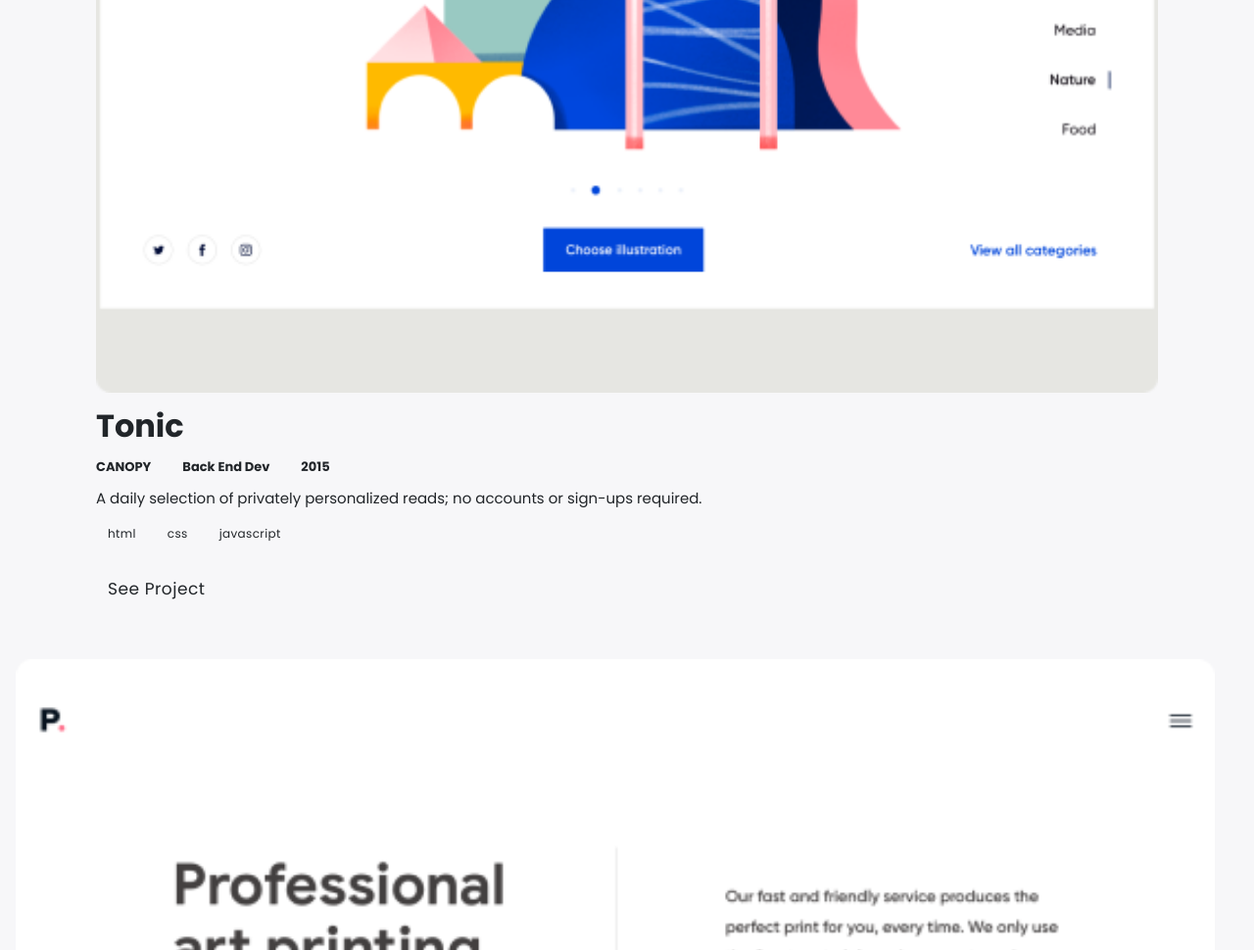
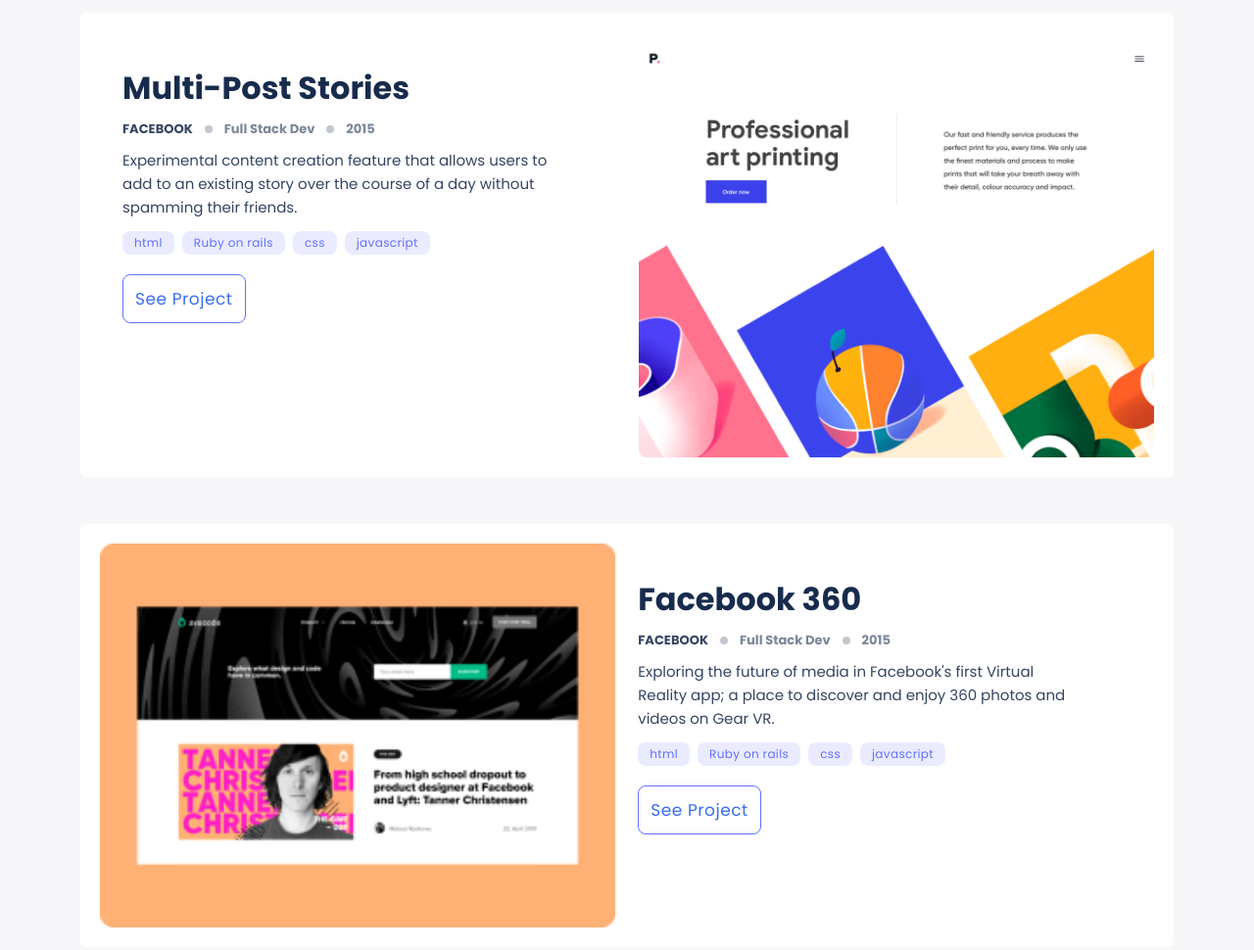
Before and after one commit to Ashnaali3255/Bootstrap, a plain HTML site: page index.html in a window 1280 px wide. Shown: the part 1480-2450 px from the top of the page at 98% size. Drawn offline with nearby package versions, Linux system fonts and the light colour scheme.

Commit message:
complete works section

```diff
--- a/index.html
+++ b/index.html
@@ -1,18 +1,25 @@
 <!DOCTYPE html>
 <html lang="en">
-
   <head>
     <meta charset="UTF-8" />
     <meta http-equiv="X-UA-Compatible" content="IE=edge" />
     <meta name="viewport" content="width=device-width, initial-scale=1.0" />
     <title>Bootstrap</title>
-    <link rel="stylesheet" href="https://cdnjs.cloudflare.com/ajax/libs/bootstrap/5.2.3/css/bootstrap.min.css"
+    <link
+      rel="stylesheet"
+      href="https://cdnjs.cloudflare.com/ajax/libs/bootstrap/5.2.3/css/bootstrap.min.css"
       integrity="sha512-SbiR/eusphKoMVVXysTKG/7VseWii+Y3FdHrt0EpKgpToZeemhqHeZeLWLhJutz/2ut2Vw1uQEj2MbRF+TVBUA=="
-        crossorigin="anonymous" referrerpolicy="no-referrer" />
+      crossorigin="anonymous"
+      referrerpolicy="no-referrer"
+    />
 
-    <link rel="stylesheet" href="https://cdnjs.cloudflare.com/ajax/libs/font-awesome/6.2.1/css/all.min.css"
+    <link
+      rel="stylesheet"
+      href="https://cdnjs.cloudflare.com/ajax/libs/font-awesome/6.2.1/css/all.min.css"
       integrity="sha512-MV7K8+y+gLIBoVD59lQIYicR65iaqukzvf/nwasF0nqhPay5w/9lJmVM2hMDcnK1OnMGCdVK+iQrJ7lzPJQd1w=="
-        crossorigin="anonymous" referrerpolicy="no-referrer" />
+      crossorigin="anonymous"
+      referrerpolicy="no-referrer"
+    />
 
     <link rel="stylesheet" href="./style.css" />
   </head>
@@ -21,12 +28,21 @@
     <nav class="navbar navbar-expand-lg navbar-light sticky-top">
       <div class="container">
         <a class="navbar-brand" href="#">My Logo</a>
-            <button class="navbar-toggler" type="button" data-bs-toggle="collapse"
-                data-bs-target="#navbarSupportedContent" aria-controls="navbarSupportedContent" aria-expanded="false"
-                aria-label="Toggle navigation">
+        <button
+          class="navbar-toggler"
+          type="button"
+          data-bs-toggle="collapse"
+          data-bs-target="#navbarSupportedContent"
+          aria-controls="navbarSupportedContent"
+          aria-expanded="false"
+          aria-label="Toggle navigation"
+        >
           <i class="fa-solid fa-bars"></i>
         </button>
-            <div class="collapse navbar-collapse justify-content-end" id="navbarSupportedContent">
+        <div
+          class="collapse navbar-collapse justify-content-end"
+          id="navbarSupportedContent"
+        >
           <ul class="navbar-nav mb-2 mb-lg-0">
             <li class="nav-item">
               <a class="nav-link" aria-current="page" href="#">Portfolio</a>
@@ -90,14 +106,18 @@
       </div>
     </section>
     <section id="work-section">
+      <div class="container">
         <div class="row">
-            <div class="col-12">
-                <div class="container">
-                    <div class="card-work">
+          <div class="col-12 mb-5">
+            <div class="card-work card">
               <div class="image-container">
-                            <img src="./assets/images/nature-bg.png " width="100%" alt="nature-bg" />
+                <img
+                  src="./assets/images/nature-bg.png "
+                  width="100%"
+                  alt="nature-bg"
+                />
               </div>
-                        <div class="card-content">
+              <div class="card-content card-body">
                 <h2 class="project-title">Tonic</h2>
                 <div class="project-additional-info">
                   <h5>CANOPY</h5>
@@ -107,8 +127,8 @@
                   <p><time datetime="2015">2015</time></p>
                 </div>
                 <p class="project-description">
-                                A daily selection of privately personalized reads; no accounts or
-                                sign-ups required.
+                  A daily selection of privately personalized reads; no accounts
+                  or sign-ups required.
                 </p>
                 <ul class="project-tags">
                   <li>html</li>
@@ -119,14 +139,17 @@
               </div>
             </div>
           </div>
+
+          <div class="col-12 mb-5">
+            <div class="card-work card">
+              <div class="image-container">
+                <img
+                  src="./assets/images/professional-printing.png"
+                  width="100%"
+                  alt="professional-printing"
+                />
               </div>
-            <div class="row">
-                <div class="col-12">
-            <div class="card-work">
-                <div class="image-container">
-                    <img src="./assets/images/professional-printing.png" width="100%" alt="professional-printing" />
-                </div>
-                <div class="card-content">
+              <div class="card-content card-body">
                 <h2 class="project-title">Multi-Post Stories</h2>
                 <div class="project-additional-info">
                   <h5>FACEBOOK</h5>
@@ -136,9 +159,9 @@
                   <p><time datetime="2015">2015</time></p>
                 </div>
                 <p class="project-description">
-                        Experimental content creation feature that allows users to add to
-                        an existing story over the course of a day without spamming their
-                        friends.
+                  Experimental content creation feature that allows users to add
+                  to an existing story over the course of a day without spamming
+                  their friends.
                 </p>
                 <ul class="project-tags">
                   <li>html</li>
@@ -150,14 +173,17 @@
               </div>
             </div>
           </div>
+
+          <div class="col-12 mb-5">
+            <div class="card-work card">
+              <div class="image-container">
+                <img
+                  src="./assets/images/project-1.png"
+                  width="100%"
+                  alt="project-1"
+                />
               </div>
-    <div class="row">
-        <div class="col-12">
-            <div class="card-work">
-                <div class="image-container">
-                    <img src="./assets/images/project-1.png" width="100%" alt="project-1" />
-                </div>
-                <div class="card-content">
+              <div class="card-content card-body">
                 <h2 class="project-title">Facebook 360</h2>
                 <div class="project-additional-info">
                   <h5>FACEBOOK</h5>
@@ -167,9 +193,9 @@
                   <p><time datetime="2015">2015</time></p>
                 </div>
                 <p class="project-description">
-                        Exploring the future of media in Facebook's first Virtual Reality
-                        app; a place to discover and enjoy 360 photos and videos on Gear
-                        VR.
+                  Exploring the future of media in Facebook's first Virtual
+                  Reality app; a place to discover and enjoy 360 photos and
+                  videos on Gear VR.
                 </p>
                 <ul class="project-tags">
                   <li>html</li>
@@ -181,14 +207,17 @@
               </div>
             </div>
           </div>
+
+          <div class="col-12 mb-5">
+            <div class="card-work card">
+              <div class="image-container">
+                <img
+                  src="./assets/images/project-2.png"
+                  width="100%"
+                  alt="project-2"
+                />
               </div>
-    <div class="row">
-        <div class="col-12">
-            <div class="card-work">
-                <div class="image-container">
-                    <img src="./assets/images/project-2.png" width="100%" alt="project-2" />
-                </div>
-                <div class="card-content">
+              <div class="card-content card-body">
                 <h2 class="project-title">Uber Navigation</h2>
                 <div class="project-additional-info">
                   <h5>Uber</h5>
@@ -198,8 +227,8 @@
                   <p><time datetime="2015">2018</time></p>
                 </div>
                 <p class="project-description">
-                        A smart assistant to make driving more safe, efficient, and fun by
-                        unlocking your most expensive computer: your car.
+                  A smart assistant to make driving more safe, efficient, and
+                  fun by unlocking your most expensive computer: your car.
                 </p>
                 <ul class="project-tags">
                   <li>html</li>
@@ -215,16 +244,23 @@
       </div>
     </section>
 
-
-    <script src="https://cdnjs.cloudflare.com/ajax/libs/jquery/3.6.3/jquery.min.js"
+    <script
+      src="https://cdnjs.cloudflare.com/ajax/libs/jquery/3.6.3/jquery.min.js"
       integrity="sha512-STof4xm1wgkfm7heWqFJVn58Hm3EtS31XFaagaa8VMReCXAkQnJZ+jEy8PCC/iT18dFy95WcExNHFTqLyp72eQ=="
-        crossorigin="anonymous" referrerpolicy="no-referrer"></script>
-    <script src="https://cdnjs.cloudflare.com/ajax/libs/popper.js/2.11.6/umd/popper.min.js"
+      crossorigin="anonymous"
+      referrerpolicy="no-referrer"
+    ></script>
+    <script
+      src="https://cdnjs.cloudflare.com/ajax/libs/popper.js/2.11.6/umd/popper.min.js"
       integrity="sha512-6UofPqm0QupIL0kzS/UIzekR73/luZdC6i/kXDbWnLOJoqwklBK6519iUnShaYceJ0y4FaiPtX/hRnV/X/xlUQ=="
-        crossorigin="anonymous" referrerpolicy="no-referrer"></script>
-    <script src="https://cdnjs.cloudflare.com/ajax/libs/bootstrap/5.2.3/js/bootstrap.min.js"
+      crossorigin="anonymous"
+      referrerpolicy="no-referrer"
+    ></script>
+    <script
+      src="https://cdnjs.cloudflare.com/ajax/libs/bootstrap/5.2.3/js/bootstrap.min.js"
       integrity="sha512-1/RvZTcCDEUjY/CypiMz+iqqtaoQfAITmNSJY17Myp4Ms5mdxPS5UV7iOfdZoxcGhzFbOm6sntTKJppjvuhg4g=="
-        crossorigin="anonymous" referrerpolicy="no-referrer"></script>
+      crossorigin="anonymous"
+      referrerpolicy="no-referrer"
+    ></script>
   </body>
-
 </html>
--- a/style.css
+++ b/style.css
@@ -122,17 +122,33 @@
   grid-template-columns: 100%;
   row-gap: 3rem;
 }
+
 .card-work {
-  background: var(--base-color);
-  border: 1px solid var(--card-border);
-  border-radius: 16px;
+  display: flex;
+  align-items: start;
+  flex-direction: row;
+  padding: 20px;
+  border: none;
+}
+
+.card-work .card-content {
+  padding: 35px 23px;
+}
+
+#work-section .container .row .col-12:nth-child(even) .card-work {
+  flex-direction: row-reverse;
+}
+
+.card-body {
   display: flex;
   flex-direction: column;
-  align-items: center;
-  padding: 16px;
+  width: 100%;
   gap: 12px;
-  transition: box-shadow 0.2s ease-in;
+  margin-bottom: 1rem;
+  padding: 0;
+  box-sizing: border-box;
 }
+
 .card-work .image-container {
   width: 100%;
   overflow: hidden;
@@ -149,26 +165,16 @@
 .card-work:hover .image-container img {
   transform: scale(1.1);
 }
-.card-content {
-  display: flex;
-  flex-direction: column;
-  width: 100%;
-  gap: 12px;
-  margin-bottom: 1rem;
-  padding: 0;
-  box-sizing: border-box;
-}
-.card-work .card-content .project-title {
+
+.card-work .card-body .project-title {
   font-weight: 700;
   font-size: 32px;
   line-height: 44px;
-  color: var(--grey-text-deep);
+  color: #172b4d;
   margin: 0;
   max-width: 90%;
 }
-#work-section .container .card-work:nth-child(even) {
-  flex-direction: column;
-}
+
 .project-additional-info {
   display: flex;
   flex-direction: row;
@@ -177,31 +183,33 @@
   gap: 12px;
   margin-bottom: 0;
 }
+
 .project-additional-info h5 {
   margin: 0;
   font-weight: 600;
   font-size: 13px;
   line-height: 16px;
-  color: var(--project-description-color);
+  color: #344563;
 }
+
 .project-additional-info p {
   font-weight: 600;
   font-size: 13px;
   line-height: 16px;
-  color: var(--project-additional-info-text);
+  color: #7a869a;
   margin: 0;
 }
 .dot {
   width: 8px;
   height: 8px;
-  background: var(--grey-text-light);
+  background: #c1c7d0;
   border-radius: 50%;
 }
 .project-description {
   font-weight: 400;
   font-size: 15px;
   line-height: 24px;
-  color: var(--project-description-color);
+  color: #344563;
   margin: 0;
   width: 90%;
 }
@@ -217,21 +225,22 @@
   margin-bottom: 0.5rem;
 }
 .project-tags li {
-  background: var(--tag-bg);
+  background: #ebebff;
   padding: 4px 12px;
   border-radius: 8px;
-  color: var(--primary-color);
+  color: #6070ff;
   font-weight: 500;
   font-size: 12px;
   line-height: 16px;
   letter-spacing: 0.03em;
 }
+
 .project-btn {
   padding: 12px;
   border-radius: 8px;
-  border: 1px solid var(--primary-color);
-  background-color: var(--base-color);
-  color: var(--project-btn-text);
+  border: 1px solid #6070ff;
+  background-color: #fff;
+  color: #396df2;
   letter-spacing: 0.03em;
   text-decoration: none;
   font-weight: 500;
@@ -243,15 +252,15 @@
   transition: all 0.15s ease-in;
 }
 .project-btn:hover {
-  background: var(--primary-color);
+  background: #6070ff;
   box-shadow: 0 8px 16px rgba(64, 83, 252, 0.24);
   color: #fff;
 }
 .project-btn:active {
-  background: var(--primary-color-deep);
+  background: #2230d2;
   color: #fff;
 }
-.card-work .card-content .project-btn {
+.card-work .card-body .project-btn {
   margin-top: 0;
 }
 
@@ -283,4 +292,18 @@
     line-height: 52px;
   }
 
+  .card-work {
+    background: #fff;
+    border-radius: 16px;
+    display: flex;
+    flex-direction: column;
+    align-items: center;
+    padding: 16px;
+    gap: 12px;
+    transition: box-shadow 0.2s ease-in;
+  }
+
+  #work-section .container .row .col-12:nth-child(even) .card-work {
+    flex-direction: column;
+  }
 }
```
Lines whose indentation alone changed are shown as unchanged.
